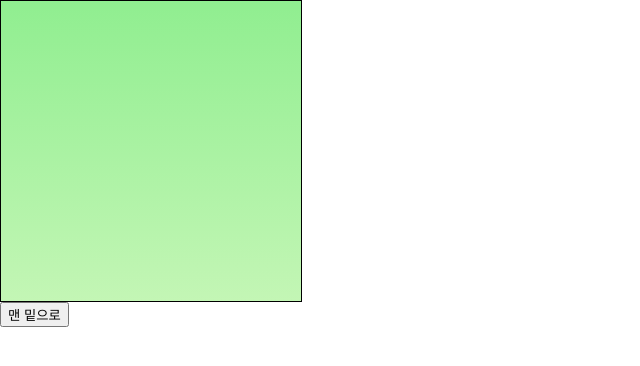
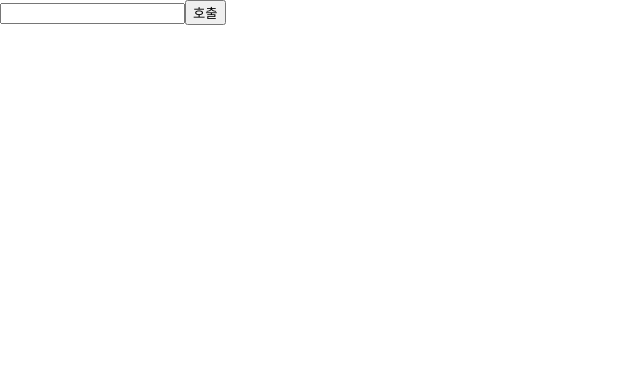
Before and after one commit to firewood3/reactapp05-routingapp, a React (Create React App) app: page / in a window 1280 px wide. Shown: the top 366 px of the page, without its empty margins (0-640 px from the left). Built offline with nearby package versions, Linux system fonts and the light colour scheme.

Commit message:
forwardRef

```diff
--- a/src/App.js
+++ b/src/App.js
@@ -27,13 +27,14 @@ import ScrollBox from "./scrollbox/ScrollBox";
 import ScrollBoxRoot from "./scrollbox/ScrollBoxRoot";
 import ScrollBoxRoot2 from "./scrollbox/ScrollBoxRoot2";
 import EfScrollBoxRoot from "./scrollbox/EfScrollBoxRoot";
+import FancyButtonRoot from "./forwardRef/FancyInputRoot";
 
 function App() {
   return (
     // <EfRef2/>
     // <ValidationSample4/>
     // <EfValidationSample4/>
-    <EfScrollBoxRoot/>
+    <FancyButtonRoot/>
   );
 }
 
--- /dev/null
+++ b/src/forwardRef/FancyInput.js
@@ -0,0 +1,11 @@
+import React from 'react';
+
+const FancyInput = React.forwardRef((props, ref) => {
+
+  return (
+    <input ref={ref}>
+    </input>
+  );
+});
+
+export default FancyInput;
--- /dev/null
+++ b/src/forwardRef/FancyInputRoot.js
@@ -0,0 +1,18 @@
+import React from 'react';
+import FancyInput from "./FancyInput";
+
+const FancyInputRoot = () => {
+  let refFancyInput = null;
+  const handleOnClick = () => {
+    console.log(refFancyInput);
+    refFancyInput.value = 'lebron james'
+  };
+  return (
+    <div>
+      <FancyInput ref={(ref)=>refFancyInput=ref}/>
+      <button onClick={handleOnClick}>호출</button>
+    </div>
+  );
+};
+
+export default FancyInputRoot;
```
